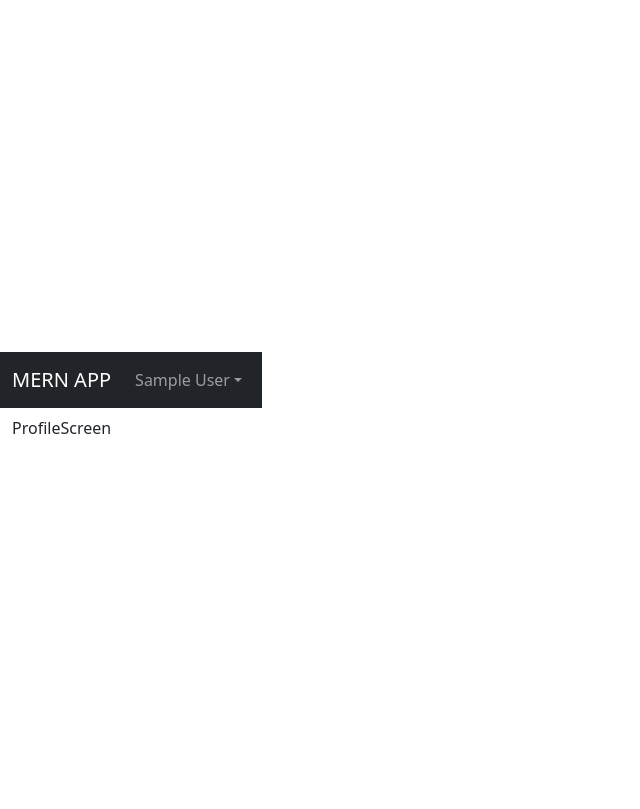
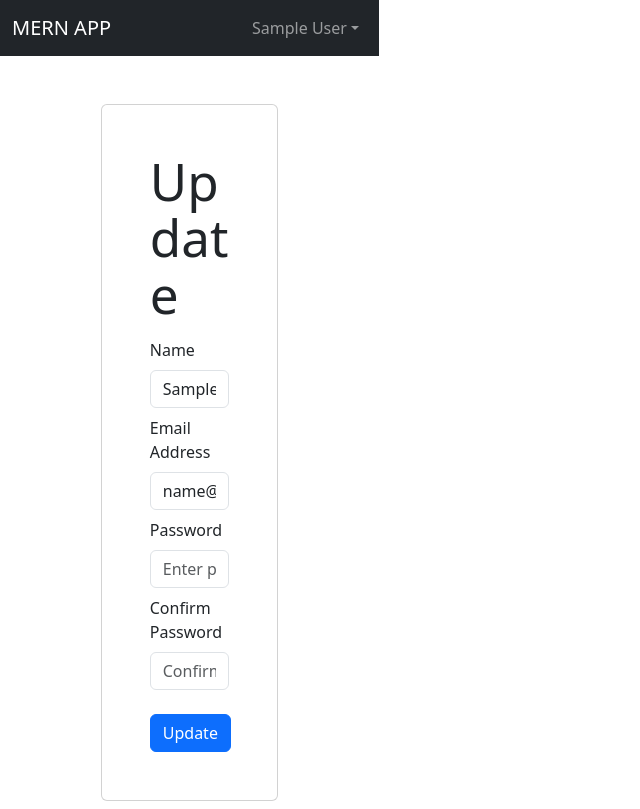
Before and after one commit to pranayjumde0812/MERN, a React (Vite) app in the folder MERN-AUTH/frontend/: page /profile in a window 1280 px wide. Shown: the whole page, without its empty margins (0-640 px from the left). Built offline with nearby package versions, Linux system fonts and the light colour scheme; sample sign-in values are in the browser's storage.

Commit message:
Profile Screen component

```diff
--- a/MERN-AUTH/frontend/src/screens/ProfileScreen.jsx
+++ b/MERN-AUTH/frontend/src/screens/ProfileScreen.jsx
@@ -1,8 +1,87 @@
+import { useState, useEffect } from "react";
+import { Link, useNavigate } from "react-router-dom";
+import { Form, Button } from "react-bootstrap";
+import FormContainer from "../components/FormContainer";
+import { useDispatch, useSelector } from "react-redux";
+import { setCredentials } from "../slices/authSlice";
+import { toast } from "react-toastify";
 
 const ProfileScreen = () => {
+  const [name, setName] = useState("");
+  const [email, setEmail] = useState("");
+  const [password, setPassword] = useState("");
+  const [confirmPassword, setConfirmPassword] = useState("");
+
+  const dispatch = useDispatch();
+  const navigate = useNavigate();
+
+  const { userInfo } = useSelector((state) => state.auth);
+
+  useEffect(() => {
+    setName(userInfo.name);
+    setEmail(userInfo.email);
+  }, [userInfo.setName, userInfo.setEmail]);
+
+  const submitHandler = async (e) => {
+    e.preventDefault();
+    if (password !== confirmPassword) {
+      toast.error("Password do not match");
+    } else {
+      console.log("Submit");
+    }
+  };
+
   return (
-    <div>ProfileScreen</div>
-  )
-}
+    <FormContainer>
+      <h1>Update</h1>
 
-export default ProfileScreen
+      <Form onSubmit={submitHandler}>
+        <Form.Group className="my-2" controlId="name">
+          <Form.Label>Name</Form.Label>
+          <Form.Control
+            type="text"
+            placeholder="Enter name"
+            value={name}
+            onChange={(e) => setName(e.target.value)}
+          ></Form.Control>
+        </Form.Group>
+
+        <Form.Group className="my-2" controlId="email">
+          <Form.Label>Email Address</Form.Label>
+          <Form.Control
+            type="email"
+            placeholder="Enter email"
+            value={email}
+            onChange={(e) => setEmail(e.target.value)}
+          ></Form.Control>
+        </Form.Group>
+
+        <Form.Group className="my-2" controlId="password">
+          <Form.Label>Password</Form.Label>
+          <Form.Control
+            type="password"
+            placeholder="Enter password"
+            value={password}
+            onChange={(e) => setPassword(e.target.value)}
+          ></Form.Control>
+        </Form.Group>
+
+        <Form.Group className="my-2" controlId="confirmPassword">
+          <Form.Label>Confirm Password</Form.Label>
+          <Form.Control
+            type="password"
+            placeholder="Confirm password"
+            value={confirmPassword}
+            onChange={(e) => setConfirmPassword(e.target.value)}
+          ></Form.Control>
+        </Form.Group>
+
+        <Button type="submit" variant="primary" className="mt-3">
+          Update
+        </Button>
+      </Form>
+    </FormContainer>
+  );
+};
+
+export default ProfileScreen;
```
